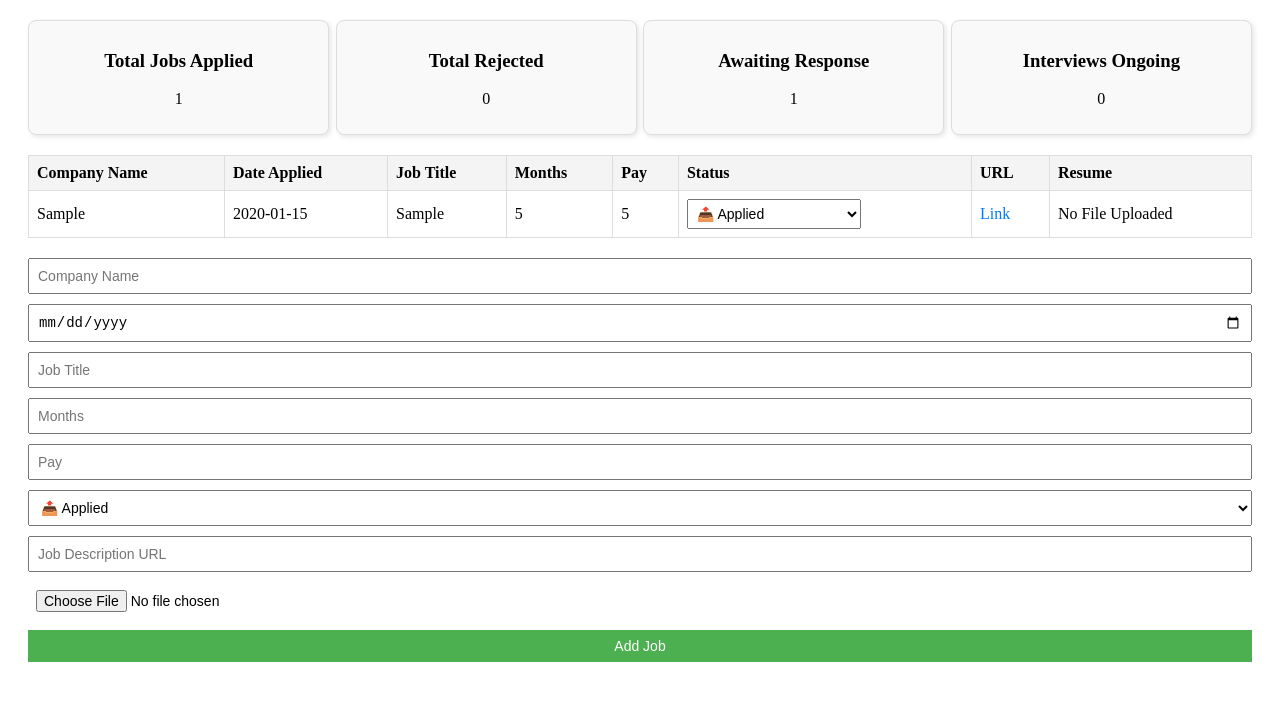
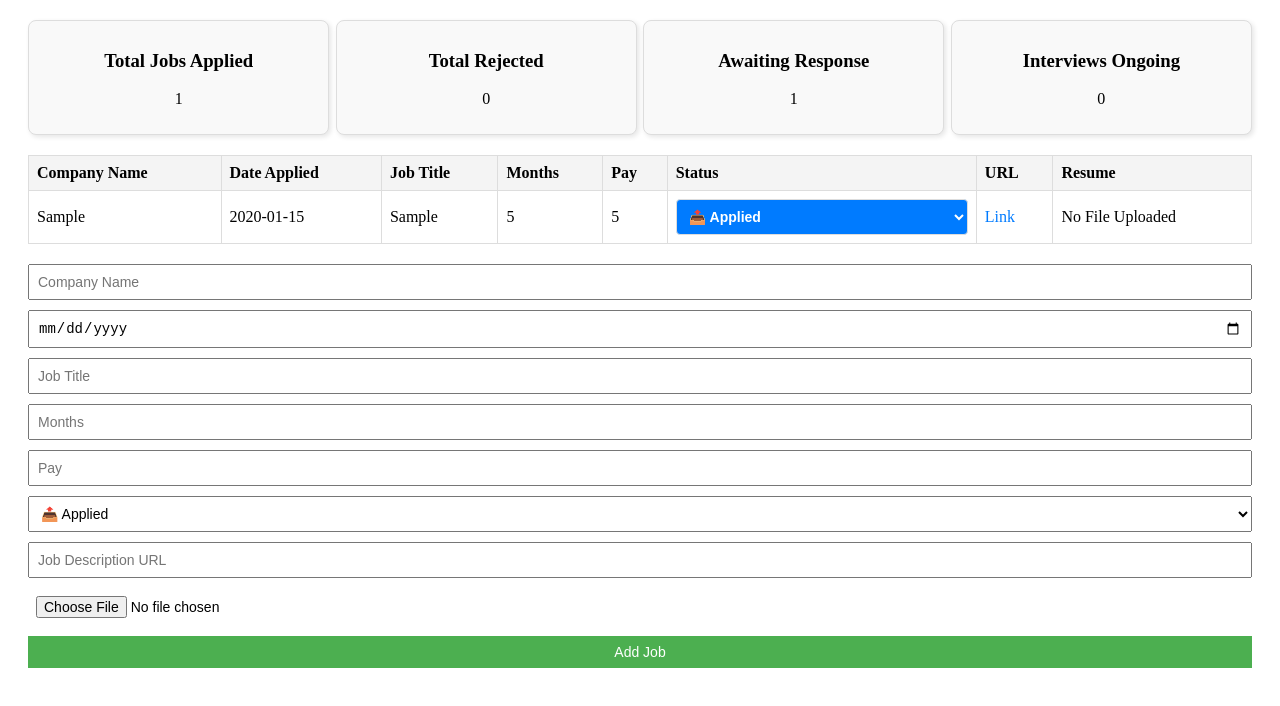
Before and after one commit to BhavyaLikhitha/Job-Tracker, a React (Vite) app in the folder app/: page / in a window 1280 px wide. Both pictures are taken after typing "Sample", "2020-01-15", "Sample", "5", "5", "https://example.com" into the empty fields and a click on the button "Add Job". Shown: the top 706 px of the page. Built offline with nearby package versions, Linux system fonts and the light colour scheme.

Commit message:
Added colour for each dropdown

```diff
--- a/app/src/components/job.css
+++ b/app/src/components/job.css
@@ -72,3 +72,40 @@
   a:hover {
     text-decoration: underline;
   }
+  .status-dropdown {
+    width: 100%;
+    padding: 8px;
+    border: 1px solid #ddd;
+    border-radius: 4px;
+    color: #fff;
+    font-weight: bold;
+  }
+
+  .status-dropdown.applied {
+    background-color: #007bff; /* Blue */
+  }
+
+  .status-dropdown.ghosted {
+    background-color: #ffc107; /* Yellow */
+  }
+
+  .status-dropdown.no-response{
+    background-color: #17a2b8; /* Cyan */
+  }
+
+  .status-dropdown.rejected {
+    background-color: #dc3545; /* Red */
+  }
+
+  .status-dropdown.interview-going-on {
+    background-color: #28a745; /* Green */
+  }
+
+  .status-dropdown option {
+    color: black;
+    background: white;
+  }
+
+  .status-dropdown.Job {
+    background-color: #f783e3; /* Orange */
+  }
--- a/app/src/components/job.jsx
+++ b/app/src/components/job.jsx
@@ -1,3 +1,215 @@
+// import React, { useState } from "react";
+// import "./job.css";
+
+// const JobTracker = () => {
+//   const [jobs, setJobs] = useState([]);
+//   const [newJob, setNewJob] = useState({
+//     companyName: "",
+//     dateApplied: "",
+//     jobTitle: "",
+//     months: "",
+//     pay: "",
+//     status: "applied",
+//     url: "",
+//     resume: null,
+//   });
+
+//   const handleInputChange = (e) => {
+//     const { name, value } = e.target;
+//     setNewJob({ ...newJob, [name]: value });
+//   };
+
+//   const handleFileChange = (e) => {
+//     setNewJob({ ...newJob, resume: e.target.files[0] });
+//   };
+
+//   const addJob = () => {
+//     if (newJob.companyName && newJob.dateApplied && newJob.jobTitle) {
+//       setJobs([...jobs, { ...newJob, id: Date.now() }]); // Assign a unique ID to each job
+//       setNewJob({
+//         companyName: "",
+//         dateApplied: "",
+//         jobTitle: "",
+//         months: "",
+//         pay: "",
+//         status: "applied",
+//         url: "",
+//         resume: null,
+//       });
+//     } else {
+//       alert("Please fill in all required fields.");
+//     }
+//   };
+
+//   const updateJobStatus = (id, newStatus) => {
+//     const updatedJobs = jobs.map((job) =>
+//       job.id === id ? { ...job, status: newStatus } : job
+//     );
+//     setJobs(updatedJobs);
+//   };
+
+//   const getStatusClass = (status) => {
+//     switch (status) {
+//       case "applied":
+//         return "status-dropdown applied";
+//       case "ghosted":
+//         return "status-dropdown ghosted";
+//       case "no response":
+//         return "status-dropdown no-response";
+//       case "rejected":
+//         return "status-dropdown rejected";
+//       case "interview going on":
+//         return "status-dropdown interview-ongoing";
+//       default:
+//         return "status-dropdown";
+//     }
+//   };
+
+//   return (
+//     <div className="job-tracker">
+//       <div className="stats">
+//         <div className="stat-box">
+//           <h3>Total Jobs Applied</h3>
+//           <p>{jobs.length}</p>
+//         </div>
+//         <div className="stat-box">
+//           <h3>Total Rejected</h3>
+//           <p>{jobs.filter((job) => job.status === "rejected").length}</p>
+//         </div>
+//         <div className="stat-box">
+//           <h3>Awaiting Response</h3>
+//           <p>
+//             {jobs.filter(
+//               (job) =>
+//                 job.status === "applied" ||
+//                 job.status === "no response" ||
+//                 job.status === "ghosted"
+//             ).length}
+//           </p>
+//         </div>
+//         <div className="stat-box">
+//           <h3>Interviews Ongoing</h3>
+//           <p>
+//             {jobs.filter((job) => job.status === "interview going on").length}
+//           </p>
+//         </div>
+//       </div>
+
+//       <table>
+//         <thead>
+//           <tr>
+//             <th>Company Name</th>
+//             <th>Date Applied</th>
+//             <th>Job Title</th>
+//             <th>Months</th>
+//             <th>Pay</th>
+//             <th>Status</th>
+//             <th>URL</th>
+//             <th>Resume</th>
+//           </tr>
+//         </thead>
+//         <tbody>
+//           {jobs.map((job) => (
+//             <tr key={job.id}>
+//               <td>{job.companyName}</td>
+//               <td>{job.dateApplied}</td>
+//               <td>{job.jobTitle}</td>
+//               <td>{job.months}</td>
+//               <td>{job.pay}</td>
+//               <td>
+//                 <select
+//                   className={getStatusClass(job.status)}
+//                   value={job.status}
+//                   onChange={(e) => updateJobStatus(job.id, e.target.value)}
+//                 >
+//                   <option value="applied">📤 Applied</option>
+//                   <option value="ghosted">👻 Ghosted</option>
+//                   <option value="no response">⏳ No Response</option>
+//                   <option value="rejected">❌ Rejected</option>
+//                   <option value="interview going on">
+//                     ✅ Interview Going On
+//                   </option>
+//                 </select>
+//               </td>
+//               <td>
+//                 <a href={job.url} target="_blank" rel="noopener noreferrer">
+//                   Link
+//                 </a>
+//               </td>
+//               <td>
+//                 {job.resume ? (
+//                   <a
+//                     href={URL.createObjectURL(job.resume)}
+//                     download={job.resume.name}
+//                   >
+//                     Download
+//                   </a>
+//                 ) : (
+//                   "No File Uploaded"
+//                 )}
+//               </td>
+//             </tr>
+//           ))}
+//         </tbody>
+//       </table>
+
+//       <div className="add-job">
+//         <input
+//           type="text"
+//           name="companyName"
+//           placeholder="Company Name"
+//           value={newJob.companyName}
+//           onChange={handleInputChange}
+//         />
+//         <input
+//           type="date"
+//           name="dateApplied"
+//           value={newJob.dateApplied}
+//           onChange={handleInputChange}
+//         />
+//         <input
+//           type="text"
+//           name="jobTitle"
+//           placeholder="Job Title"
+//           value={newJob.jobTitle}
+//           onChange={handleInputChange}
+//         />
+//         <input
+//           type="number"
+//           name="months"
+//           placeholder="Months"
+//           value={newJob.months}
+//           onChange={handleInputChange}
+//         />
+//         <input
+//           type="number"
+//           name="pay"
+//           placeholder="Pay"
+//           value={newJob.pay}
+//           onChange={handleInputChange}
+//         />
+//         <select name="status" value={newJob.status} onChange={handleInputChange}>
+//           <option value="applied">📤 Applied</option>
+//           <option value="ghosted">👻 Ghosted</option>
+//           <option value="no response">⏳ No Response</option>
+//           <option value="rejected">❌ Rejected</option>
+//           <option value="interview going on">✅ Interview Going On</option>
+//         </select>
+//         <input
+//           type="url"
+//           name="url"
+//           placeholder="Job Description URL"
+//           value={newJob.url}
+//           onChange={handleInputChange}
+//         />
+//         <input type="file" onChange={handleFileChange} />
+//         <button onClick={addJob}>Add Job</button>
+//       </div>
+//     </div>
+//   );
+// };
+
+// export default JobTracker;
 import React, { useState } from "react";
 import "./job.css";
 
@@ -49,20 +261,8 @@ const JobTracker = () => {
   };
 
   const getStatusClass = (status) => {
-    switch (status) {
-      case "applied":
-        return "status-dropdown applied";
-      case "ghosted":
-        return "status-dropdown ghosted";
-      case "no response":
-        return "status-dropdown no-response";
-      case "rejected":
-        return "status-dropdown rejected";
-      case "interview going on":
-        return "status-dropdown interview-ongoing";
-      default:
-        return "status-dropdown";
-    }
+    return `status-dropdown ${status.replace(/\s+/g, "-")}`;
+
   };
 
   return (
@@ -129,6 +329,7 @@ const JobTracker = () => {
                   <option value="interview going on">
                     ✅ Interview Going On
                   </option>
+                  <option value="Job">🎉 Job</option>
                 </select>
               </td>
               <td>
@@ -194,6 +395,7 @@ const JobTracker = () => {
           <option value="no response">⏳ No Response</option>
           <option value="rejected">❌ Rejected</option>
           <option value="interview going on">✅ Interview Going On</option>
+          <option value="Job">🎉 Job</option>
         </select>
         <input
           type="url"
```
